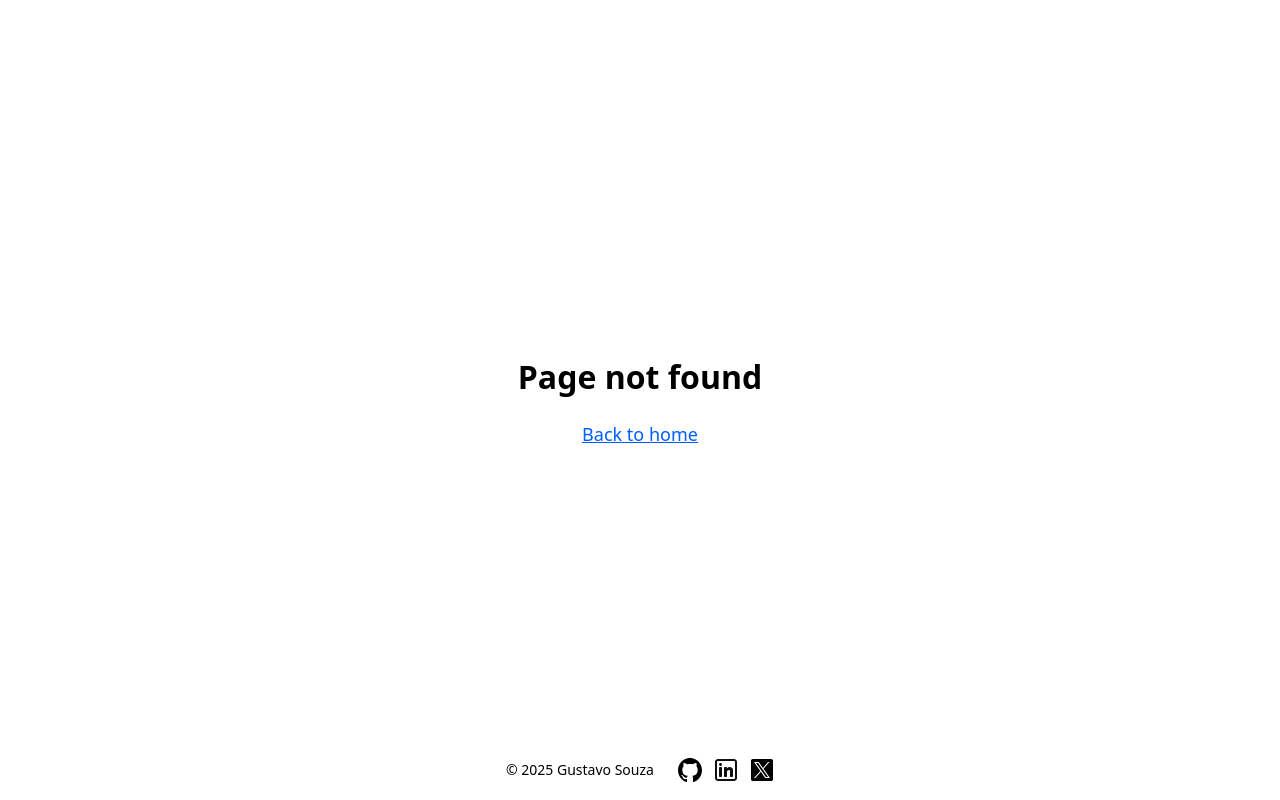
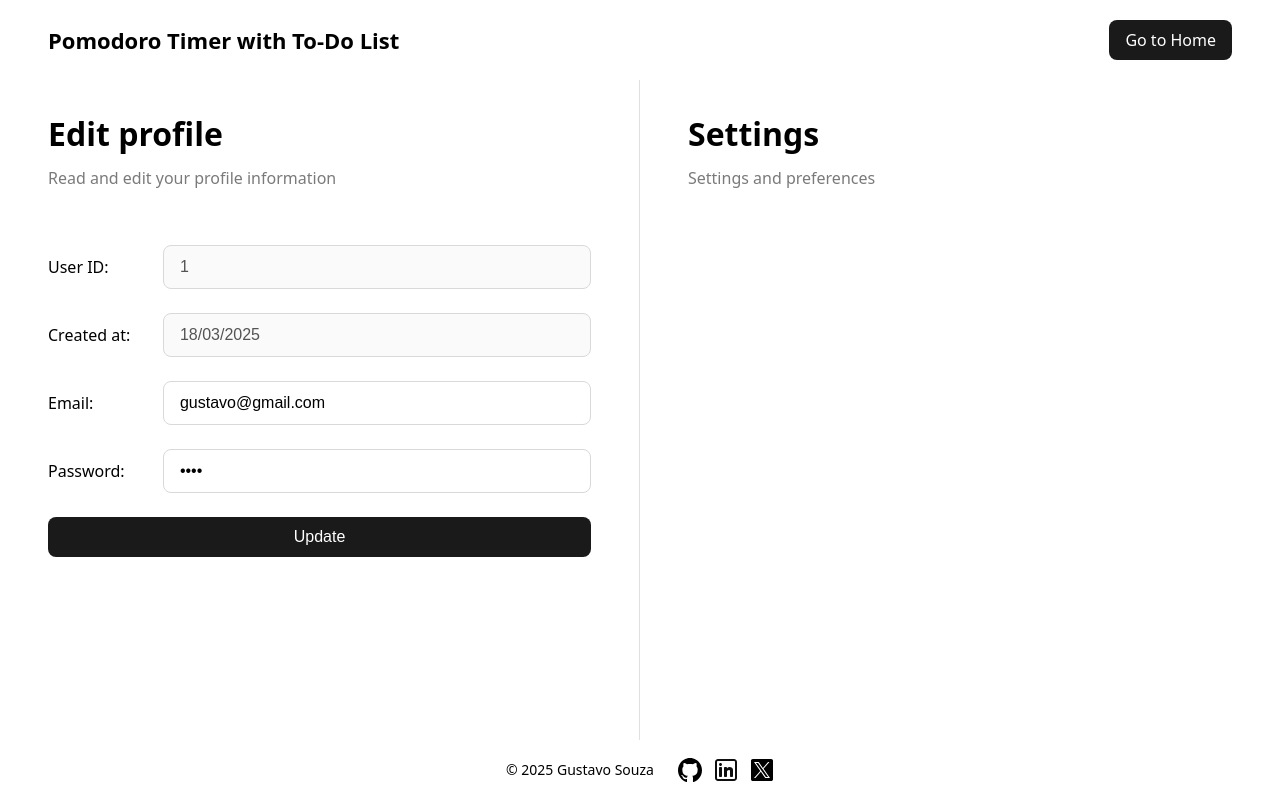
Before and after one commit to GustavoSouza123/pomodoro-timer, an Angular app in the folder frontend/: page /settings in a window 1280 px wide. Before the commit this address led to /not-found. Built offline with nearby package versions, Linux system fonts and the light colour scheme.

Commit message:
refactor profile component into settings component

```diff
--- a/frontend/src/app/app.routes.ts
+++ b/frontend/src/app/app.routes.ts
@@ -3,7 +3,7 @@ import { HomeComponent } from './home/home.component';
 import { LoginComponent } from './login/login.component';
 import { ErrorPageComponent } from './error-page/error-page.component';
 import { AuthGuard } from './auth-guard.service';
-import { ProfileComponent } from './profile/profile.component';
+import { SettingsComponent } from './settings/settings.component';
 
 export const routes: Routes = [
   {
@@ -27,8 +27,9 @@ export const routes: Routes = [
     canActivate: [AuthGuard],
   },
   {
-    path: 'profile',
-    component: ProfileComponent,
+    path: 'settings',
+    component: SettingsComponent,
+		canActivate: [AuthGuard],
   },
   {
     path: 'not-found',
--- a/frontend/src/app/header/header.component.html
+++ b/frontend/src/app/header/header.component.html
@@ -7,7 +7,7 @@
 					<img src="profile.svg" alt="Profile icon" />
         </div>
         <div class="dropdown" [ngClass]="{ active: dropdownActive }">
-          <div class="btn" routerLink="/profile">Edit profile</div>
+          <div class="btn" routerLink="/settings">Settings</div>
           <div class="btn" (click)="stopPropagation($event); confirmSignout()">
 						Sign out
           </div>
--- a/frontend/src/app/login/login.component.scss
+++ b/frontend/src/app/login/login.component.scss
@@ -23,7 +23,6 @@
     flex-direction: column;
     align-items: center;
     gap: 32px;
-    // border: 1px solid base.$border-form;
     border-radius: 8px;
     padding: 24px;
 
@@ -50,6 +49,7 @@
           border-radius: 8px;
 
           &:focus {
+						border: 1px solid transparent;
             outline: 2px solid base.$secondary;
           }
 
--- a/frontend/src/app/login/user.service.ts
+++ b/frontend/src/app/login/user.service.ts
@@ -7,16 +7,14 @@ import { Observable } from 'rxjs';
   providedIn: 'root',
 })
 export class UserService {
-  // private user: User = {
-  //   email: '',
-  //   password: '',
-  // };
+  // private user!: User;
   private user: User = {
+    id: 1,
     email: 'gustavo@gmail.com',
     password: '1234',
-  }; // temporary user
+    created: '2025-03-18T23:29:07.000Z',
+  };
 
-  // loggedIn: boolean = false;
   loggedIn: boolean = true;
 
   constructor(private http: HttpClient) {}
@@ -38,6 +36,13 @@ export class UserService {
     });
   }
 
+  updateUser(id: number, email: string, password: string): Observable<any> {
+    return this.http.put<any>(`http://localhost:8000/api/users/${id}`, {
+      email,
+      password,
+    });
+  }
+
   isUserLoggedIn(): Promise<boolean> {
     return new Promise<boolean>((resolve) => {
       resolve(this.loggedIn);
@@ -51,8 +56,7 @@ export class UserService {
           (user: any) => user.email === email && user.password === password
         );
         if (user) {
-          this.user.email = email;
-          this.user.password = password;
+          this.user = user;
           this.loggedIn = true;
         }
         resolve(this.loggedIn); // resolving the boolean after login check
--- a/frontend/src/app/profile/profile.component.html
+++ /dev/null
@@ -1,12 +0,0 @@
-<app-header route="profile" />
-
-<div class="content">
-  <app-title
-    title="Edit profile"
-    subtitle="Read and edit user info"
-  ></app-title>
-  <div class="form">
-    <div>{{ user.email }}</div>
-    <div>{{ user.password }}</div>
-  </div>
-</div>
--- a/frontend/src/app/profile/profile.component.scss
+++ /dev/null
@@ -1,7 +0,0 @@
-.content {
-  padding: 32px 48px;
-
-  .form {
-    margin-top: 36px;
-  }
-}
--- a/frontend/src/app/profile/profile.component.ts
+++ /dev/null
@@ -1,21 +0,0 @@
-import { Component, OnInit } from '@angular/core';
-import { HeaderComponent } from '../header/header.component';
-import { TitleComponent } from '../title/title.component';
-import { UserService } from '../login/user.service';
-import { User } from '../login/user.model';
-
-@Component({
-  selector: 'app-profile',
-  imports: [HeaderComponent, TitleComponent],
-  templateUrl: './profile.component.html',
-  styleUrl: './profile.component.scss',
-})
-export class ProfileComponent implements OnInit {
-  user!: User;
-
-  constructor(private userService: UserService) {}
-
-  ngOnInit(): void {
-    this.user = this.userService.getUserData();
-  }
-}
--- /dev/null
+++ b/frontend/src/app/settings/settings.component.html
@@ -0,0 +1,55 @@
+<app-header route="profile" />
+
+<div class="content">
+  <div class="left">
+    <app-title
+      title="Edit profile"
+      subtitle="Read and edit your profile information"
+    ></app-title>
+    <div class="form">
+      <form (ngSubmit)="onSubmit()">
+        <div class="input">
+          <label for="id">User ID:</label>
+          <input type="text" name="id" id="id" [value]="user.id" disabled />
+        </div>
+        <div class="input">
+          <label for="created">Created at:</label>
+          <input
+            type="text"
+            name="created"
+            id="created"
+            [value]="created"
+            disabled
+          />
+        </div>
+        <div class="input email">
+          <label for="email">Email:</label>
+          <input
+            type="text"
+            name="email"
+            id="email"
+            placeholder="Email"
+            required
+            [(ngModel)]="email"
+          />
+        </div>
+        <div class="input password">
+          <label for="password">Password:</label>
+          <input
+            type="password"
+            name="password"
+            id="password"
+            placeholder="Password"
+            required
+            [(ngModel)]="password"
+          />
+        </div>
+        <button type="submit" class="submit">Update</button>
+      </form>
+    </div>
+  </div>
+
+  <div class="right">
+    <app-title title="Settings" subtitle="Settings and preferences"></app-title>
+  </div>
+</div>
--- /dev/null
+++ b/frontend/src/app/settings/settings.component.scss
@@ -0,0 +1,84 @@
+@use '../../base';
+@use '../../mixins';
+
+.content {
+  display: flex;
+
+  & > div {
+    width: 50%;
+    height: calc(100vh - 80px - 60px);
+    padding: 32px 48px;
+  }
+
+  .left {
+    border-right: 1px solid base.$border;
+
+    .form {
+      display: flex;
+      flex-direction: column;
+      align-items: center;
+      gap: 32px;
+      border-radius: 8px;
+      margin: 56px 0;
+
+      form {
+        width: 100%;
+        display: flex;
+        flex-direction: column;
+        gap: 24px;
+
+        & > .input {
+          display: flex;
+          align-items: center;
+          gap: 8px;
+
+          label {
+            width: 20%;
+          }
+
+          input {
+            width: 80%;
+            padding: 12px 16px;
+            font-size: 16px;
+            border: 1px solid base.$border-form;
+            border-radius: 8px;
+
+            &:focus {
+              border: 1px solid transparent;
+              outline: 2px solid base.$secondary;
+            }
+
+            &::placeholder {
+              color: base.$color-placeholder;
+            }
+          }
+        }
+
+        .submit {
+          @include mixins.align-center();
+          width: 100%;
+          height: 40px;
+          background-color: base.$secondary;
+          border-radius: 8px;
+          color: base.$primary;
+          font-size: 16px;
+          border: none;
+          outline: none;
+
+          &:not(.disabled):hover {
+            background-color: base.$hover-secondary;
+            cursor: pointer;
+            transition: 0.2s;
+          }
+
+          &.disabled {
+            opacity: 0.5;
+          }
+        }
+      }
+    }
+  }
+
+  .right {
+  }
+}
--- /dev/null
+++ b/frontend/src/app/settings/settings.component.ts
@@ -0,0 +1,41 @@
+import { Component, OnInit } from '@angular/core';
+import { CommonModule } from '@angular/common';
+import { FormsModule } from '@angular/forms';
+import { HeaderComponent } from '../header/header.component';
+import { TitleComponent } from '../title/title.component';
+import { UserService } from '../login/user.service';
+import { User } from '../login/user.model';
+
+@Component({
+  selector: 'app-profile',
+  imports: [CommonModule, FormsModule, HeaderComponent, TitleComponent],
+  templateUrl: './settings.component.html',
+  styleUrl: './settings.component.scss',
+})
+export class SettingsComponent implements OnInit {
+  user!: User;
+  email!: string;
+  password!: string;
+	created!: string;
+
+  constructor(private userService: UserService) {}
+
+  ngOnInit(): void {
+    this.user = this.userService.getUserData();
+    this.email = this.user.email;
+    this.password = this.user.password;
+
+		const date = new Date(this.user.created);
+		this.created = date.toLocaleDateString('pt-BR');
+  }
+
+  onSubmit() {
+    this.userService
+      .updateUser(this.user.id, this.email, this.password)
+      .subscribe((res) => {
+				if (res.success) {
+					alert('User updated successfully');
+				}
+			});
+  }
+}
```
Also changed, not shown: frontend/src/app/login/user.model.ts (+6 -1 lines).
